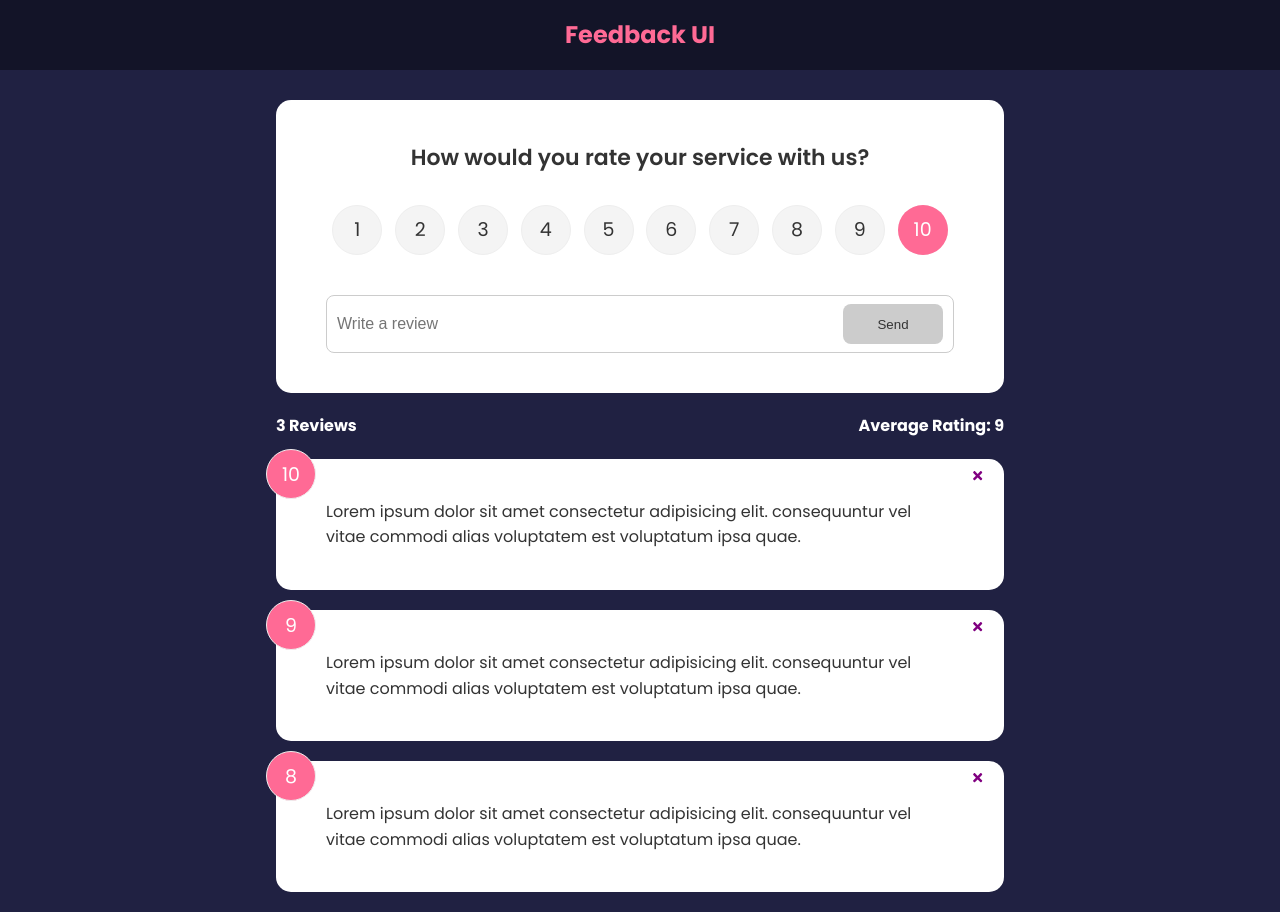
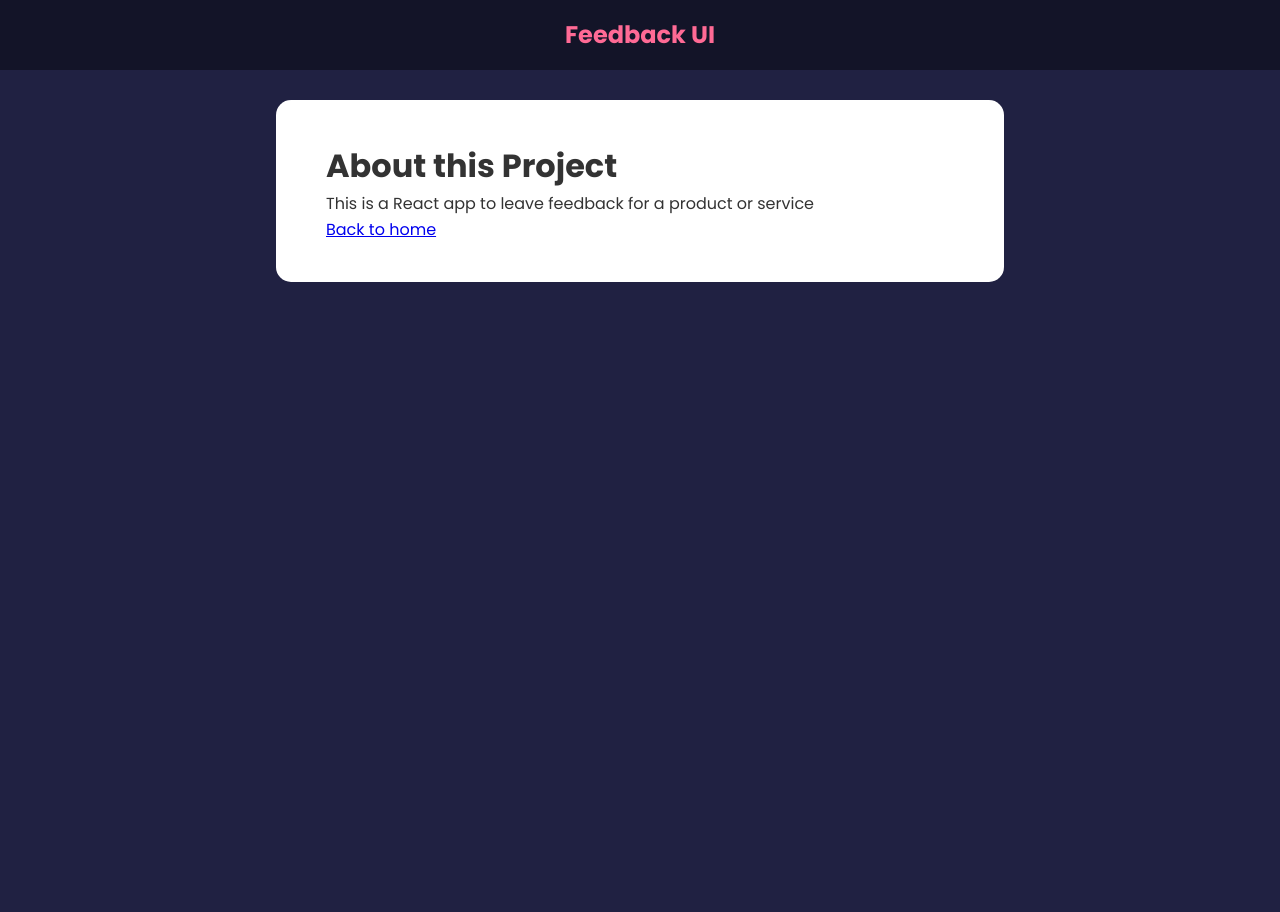
Before and after one commit to Simon245/feedback-app, a React (Create React App) app: page /about in a window 1280 px wide. After the commit the page ends 800 px from the top, so only its background shows below. Built offline with nearby package versions, Linux system fonts and the light colour scheme.

Commit message:
Add react router and an about page

```diff
--- a/package.json
+++ b/package.json
@@ -10,6 +10,7 @@
     "react": "^18.3.1",
     "react-dom": "^18.3.1",
     "react-icons": "^5.2.1",
+    "react-router-dom": "^6.23.1",
     "react-scripts": "5.0.1",
     "uuid": "^10.0.0",
     "web-vitals": "^2.1.4"
--- a/src/App.js
+++ b/src/App.js
@@ -1,10 +1,12 @@
 import { useState } from 'react';
+import { BrowserRouter as Router, Route, Routes } from 'react-router-dom';
 import { v4 as uuidv4 } from 'uuid';
 import Header from './components/Header';
 import FeedbackList from './components/FeedbackList';
 import FeedbackData from './data/FeedbackData';
 import FeedbackStats from './components/FeedbackStats';
 import FeedbackForm from './components/FeedbackForm';
+import AboutPage from './pages/AboutPage';
 
 function App() {
   const [feedback, setFeedback] = useState(FeedbackData);
@@ -21,14 +23,28 @@
   };
 
   return (
-    <>
+    <Router>
       <Header />
       <div className="container">
-        <FeedbackForm handleAdd={addFeedback} />
-        <FeedbackStats feedback={feedback} />
-        <FeedbackList feedback={feedback} handleDelete={deleteFeedback} />
+        <Routes>
+          <Route
+            exact
+            path="/"
+            element={
+              <>
+                <FeedbackForm handleAdd={addFeedback} />
+                <FeedbackStats feedback={feedback} />
+                <FeedbackList
+                  feedback={feedback}
+                  handleDelete={deleteFeedback}
+                />
+              </>
+            }
+          ></Route>
+          <Route path="/about" element={<AboutPage />} />
+        </Routes>
       </div>
-    </>
+    </Router>
   );
 }
 
--- /dev/null
+++ b/src/pages/AboutPage.jsx
@@ -0,0 +1,15 @@
+import Card from '../components/shared/Card';
+
+function AboutPage() {
+  return (
+    <Card>
+      <h1>About this Project</h1>
+      <p>This is a React app to leave feedback for a product or service</p>
+      <p>
+        <a href="/">Back to home</a>
+      </p>
+    </Card>
+  );
+}
+
+export default AboutPage;
```
Also changed, not shown: 1 other file (tests, documents, lock files or other folders).
